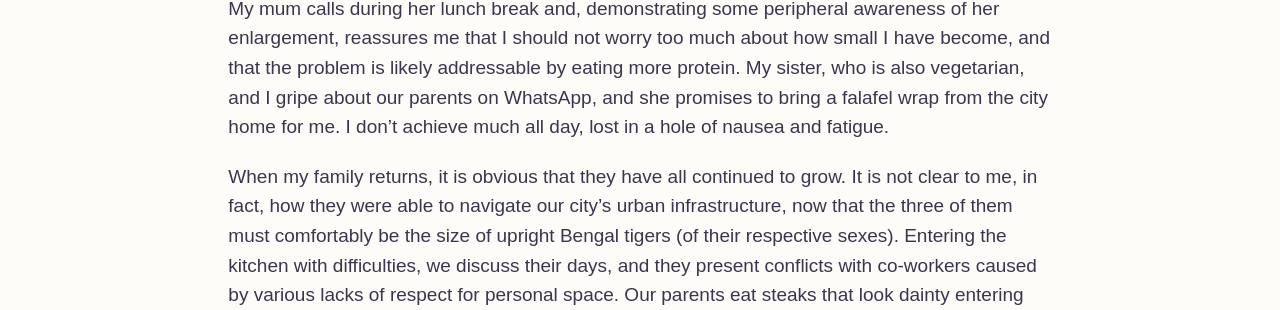
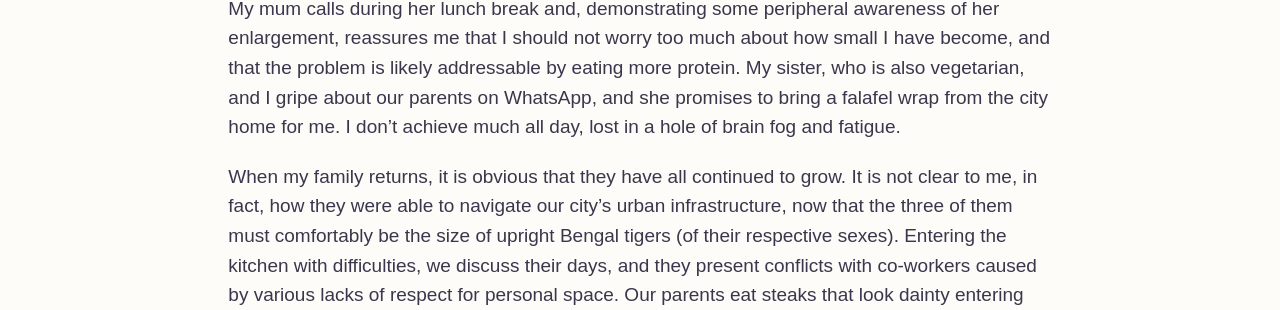
Before and after one commit to mosb/bboo, a Jekyll site: the page built from collections/_posts/2024-08-05-big city.md, in a window 1280 px wide and 900 px high, scrolled down 409 px. Shown: the part 262-572 px from the top of the window. Built offline with Jekyll 4.4.1, drawn with Linux system fonts in a browser that asks for light colours; some web fonts are replaced.

Commit message:
update 2

```diff
--- a/collections/_posts/2024-08-05-big city.md
+++ b/collections/_posts/2024-08-05-big city.md
@@ -11,7 +11,7 @@ image: ""
 
 As I awake one morning from uneasy dreams, I find myself completely untransformed. Emerging into the kitchen, however, I discover that Mum and Dad seem to have grown. Dad sits uncomfortably, the kitchen table balancing on his knees, and Mum’s high ponytail is messed by its scrapes with the ceiling. We exchange pleasantries and discuss the morning’s opinion columns, but I don’t mention my parents’ increased size, waiting for them to broach the topic. Their skin seems taut, tense. My sister, entering with wet hair, is, like our parents, of expanded size, and, like me, does not bring up the fact that only I seem have remained true to my traditional size. Soon, Mum, Dad and my sister leave for work, and I am left alone at home, pondering. I peer out the windows, and note that our neighbours have undergone similar growth spurts, having to squeeze outside, like their front doors were birth canals.
 
-My mum calls during her lunch break and, demonstrating some peripheral awareness of her enlargement, reassures me that I should not worry too much about how small I have become, and that the problem is likely addressable by eating more protein. My sister, who is also vegetarian, and I gripe about our parents on WhatsApp, and she promises to bring a falafel wrap from the city home for me. I don’t achieve much all day, lost in a hole of nausea and fatigue.
+My mum calls during her lunch break and, demonstrating some peripheral awareness of her enlargement, reassures me that I should not worry too much about how small I have become, and that the problem is likely addressable by eating more protein. My sister, who is also vegetarian, and I gripe about our parents on WhatsApp, and she promises to bring a falafel wrap from the city home for me. I don’t achieve much all day, lost in a hole of brain fog and fatigue.
 
 When my family returns, it is obvious that they have all continued to grow. It is not clear to me, in fact, how they were able to navigate our city’s urban infrastructure, now that the three of them must comfortably be the size of upright Bengal tigers (of their respective sexes). Entering the kitchen with difficulties, we discuss their days, and they present conflicts with co-workers caused by various lacks of respect for personal space. Our parents eat steaks that look dainty entering their cavernous mouths, and my sister and I share reheated falafel wraps that seem to provide satisfaction only to her. Mum talks about the need for a positive attitude, and Dad drops hints as subtle as his meaty hands that I soon must get outside and resume looking for work. My sister offers a defence, perhaps not entirely full-throated, of my right to figure things out at my own pace, but I mostly stay silent, reflecting on the darkness of my hollows.
 
```
Also changed, not shown: 2 other files.
